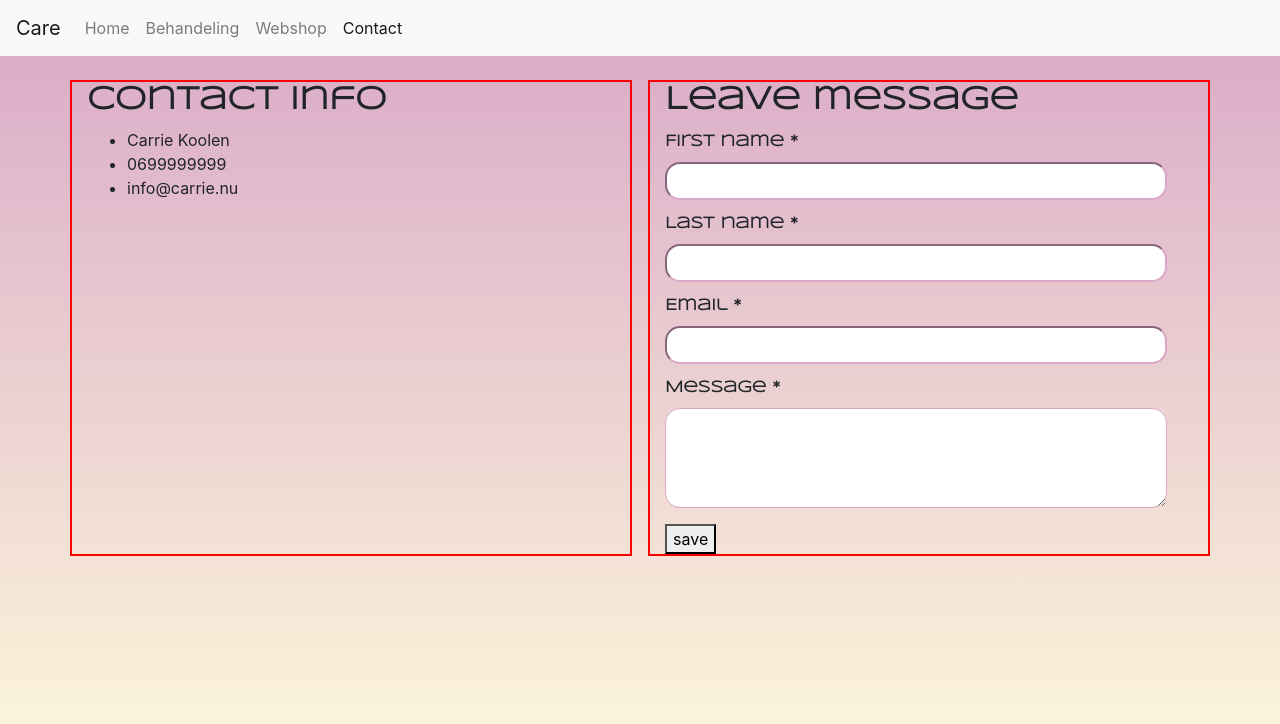
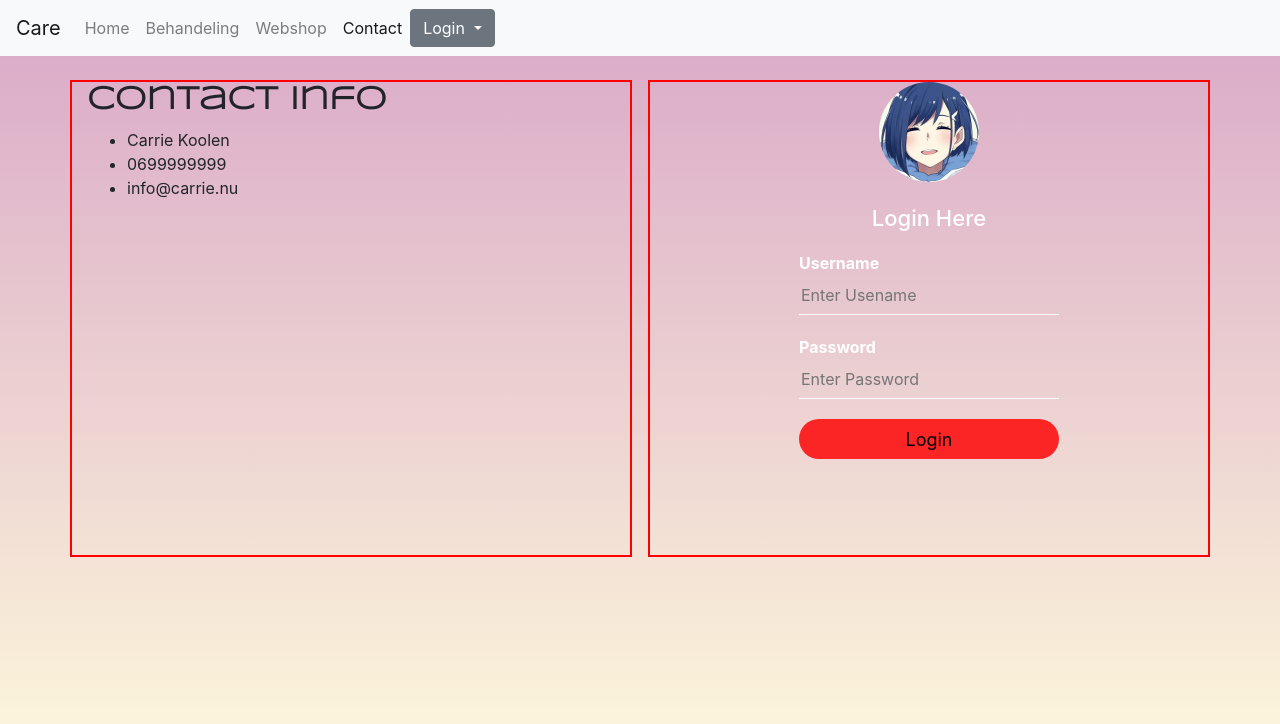
Before and after one commit to Orikuu/proftaak-massage, a PHP site: page /contact.php in a window 1280 px wide. Shown: the top 724 px of the page. Run offline with PHP 8.4, Linux system fonts and the light colour scheme; some libraries are stand-ins or nearby versions.

Commit message:
Added login.json bugfixed some stuff.

```diff
--- a/assets/inc/footer.json
+++ b/assets/inc/footer.json
@@ -37,6 +37,7 @@
                 </div>
                 <button type="button" class="btn btn-default">Contact us</button>
             </div>
+            <a class="goTop nav-link active" href="#topAnchor">Go to Top!</a>
     </div>
     </div>
     <div class="footer-copyright">
--- /dev/null
+++ b/assets/inc/login.json
@@ -0,0 +1,16 @@
+<!-- Begin of Login -->
+		<link rel="stylesheet" href="./css/login.css">
+
+		<div class="loginbox">
+		  <img class="avatar" src="./img/Fiji.jpg">
+		  <h1>Login Here</h1>
+
+		  <form>
+		    <p>Username</p>
+		    <input type="text" name="" placeholder="Enter Usename">
+		    <p>Password</p>
+		    <input type="password" name="" placeholder="Enter Password">
+		    <input type="submit" name="" value="Login">
+		  </form>
+		</div>
+		<!-- End of Login -->
--- a/assets/inc/scripts.json
+++ b/assets/inc/scripts.json
@@ -1,2 +1,5 @@
 <script src="./assets/js/jquery-3.3.1.js"></script>
 <script type="text/javascript" src="js/main.js"></script>
+<script src="https://code.jquery.com/jquery-3.2.1.slim.min.js" integrity="sha384-KJ3o2DKtIkvYIK3UENzmM7KCkRr/rE9/Qpg6aAZGJwFDMVNA/GpGFF93hXpG5KkN" crossorigin="anonymous"></script>
+<script src="https://cdnjs.cloudflare.com/ajax/libs/popper.js/1.12.9/umd/popper.min.js" integrity="sha384-ApNbgh9B+Y1QKtv3Rn7W3mgPxhU9K/ScQsAP7hUibX39j7fakFPskvXusvfa0b4Q" crossorigin="anonymous"></script>
+<script src="https://maxcdn.bootstrapcdn.com/bootstrap/4.0.0/js/bootstrap.min.js" integrity="sha384-JZR6Spejh4U02d8jOt6vLEHfe/JQGiRRSQQxSfFWpi1MquVdAyjUar5+76PVCmYl" crossorigin="anonymous"></script>
--- a/behandeling.php
+++ b/behandeling.php
@@ -22,6 +22,7 @@
     </div>
   </nav>
 
+  <div id="topAnchor"></div>
   <div id="maincontainer">
     <ul class="nav justify-content-center">
       <li class="nav-item">
--- a/contact.php
+++ b/contact.php
@@ -4,7 +4,7 @@
 <meta charset="utf-8" />
 <meta name="description" content="#1 massage praktijk in Helmond.">
 <meta name="viewport" content="width=device-width, initial-scale=1, shrink-to-fit=no">
-<link rel="stylesheet" href="https://maxcdn.bootstrapcdn.com/bootstrap/4.0.0/css/bootstrap.min.css">
+<link rel="stylesheet" href="https://maxcdn.bootstrapcdn.com/bootstrap/4.0.0/css/bootstrap.min.css" integrity="sha384-Gn5384xqQ1aoWXA+058RXPxPg6fy4IWvTNh0E263XmFcJlSAwiGgFAW/dAiS6JXm" crossorigin="anonymous">
 <link rel="stylesheet" type="text/css" href="//fonts.googleapis.com/css?family=Syncopate" />
 <link rel="shortcut icon" href="img/OSSY.ico">
 <link rel="stylesheet" href="./css/contact.css">
@@ -18,6 +18,15 @@
       <a class="nav-item nav-link" href="behandeling.php">Behandeling</a>
       <a class="nav-item nav-link" href="#">Webshop</a>
       <a class="nav-item nav-link active" href="contact.php">Contact</a>
+    </div>
+
+    <div class="dropdown">
+      <button class="btn btn-secondary dropdown-toggle" type="button" id="dropdownMenuButton" data-toggle="dropdown" aria-haspopup="true" aria-expanded="false">
+        Login
+      </button>
+      <div class="showdrop dropdown-menu" aria-labelledby="dropdownMenuButton">
+        <?php include('./assets/inc/login.json') ?>
+      </div>
     </div>
   </nav>
 
@@ -33,28 +42,7 @@
         </ul>
       </div>
       <div class="col-sm ml-2">
-        <h2>Leave message</h2>
-
-        <form action="index.php" method="POST">
-          <!-- First name -->
-          <label id="first"> First name *</label><br/>
-          <input type="text" name="firstname"><br/>
-
-          <!-- Last name -->
-          <label id="first">Last name *</label><br/>
-          <input type="text" name="lastname"><br/>
-
-          <!-- Email -->
-          <label id="first">Email *</label><br/>
-          <input type="text" name="email"><br/>
-
-          <!-- Message -->
-          <label id="first">Message *</label><br/>
-          <textarea class=formMsg name="message"></textarea><br/>
-
-          <!-- Button to send to database -->
-          <button type="submit" name="save">save</button>
-        </form>
+        <?php include('./assets/inc/login.json') ?>
       </div>
     </div>
   </div>
--- a/css/behandeling.css
+++ b/css/behandeling.css
@@ -14,6 +14,7 @@ body {
 	font-size: 13px;
 	padding: 5px;
 	font-weight: 600;
+	font-family: sans-serif !important;
 }
 .whitespace {
 	color: black;
--- a/css/contact.css
+++ b/css/contact.css
@@ -5,7 +5,6 @@ body {
 	background-size: cover;
 	background-repeat: no-repeat;
     background-attachment: fixed;
-    overflow: hidden;
     margin: 0px;
 }
 @media only screen and (max-width: 575px) {
@@ -23,24 +22,6 @@ h2 {
 .col-sm {
 	border: 2px solid red;
 }
-form label {
-	font-family: Syncopate;
-	font-weight: 900;
+.showdrop {
+	background-color: #ccc;
 }
-form input {
-	width: 95%;
-	margin-bottom: 10px;
-	border-color: #d9a7c7;
-	border-radius: 15px;
-	padding: 5px;
-	outline-width: 0;
-}
-form textarea {
-	width: 95%;
-	margin-bottom: 10px;
-	border-color: #d9a7c7;
-	border-radius: 15px;
-	padding: 5px;
-	height: 100px;
-	outline-width: 0;
-}
--- /dev/null
+++ b/css/login.css
@@ -0,0 +1,65 @@
+.loginbox {
+	margin: 0 auto;
+	margin-top: 10%;
+	width: 320px;
+	height: 420px;
+	color: #fff;
+	box-sizing: border-box;
+	padding: 70px 30px;
+}
+.avatar {
+	width: 100px;
+	height: 100px;
+	border-radius: 50%;
+	position: absolute;
+	top: -0px;
+	left: calc(50% - 50px);
+}
+h1 {
+	margin: 0;
+	padding: 0 0 20px;
+	text-align: center;
+	font-size: 22px;
+}
+.loginbox p {
+	margin: 0;
+	padding: 0;
+	font-weight: bold;
+}
+.loginbox input {
+	width: 100%;
+	margin-bottom: 20px;
+}
+.loginbox input[type="text"], input[type="password"] {
+	border: none;
+	border-bottom: 1px solid #fff;
+	background: transparent;
+	outline: none;
+	height: 40px;
+	color: #fff;
+	font-size: 16px;
+}
+.loginbox input[type="submit"] {
+	border: none;
+	outline: none;
+	height: 40px;
+	background: #fb2525;
+	font-size: 18px;
+	border-radius: 20px;
+	transition: 1s;
+}
+.loginbox input[type="submit"]:hover {
+	cursor: pointer;
+	background: #ffc107;
+	color: #000;
+	transition: 0.5s;
+}
+.loginbox a {
+	text-decoration: none;
+	font-size: 12px;
+	line-height: 20px;
+	color: darkgray;
+}
+.loginbox a:hover {
+	color: #ffc107;
+}
```
Also changed, not shown: css/Footer-with-button-logo.css (+9 -6 lines), img/Fiji.jpg (added).
